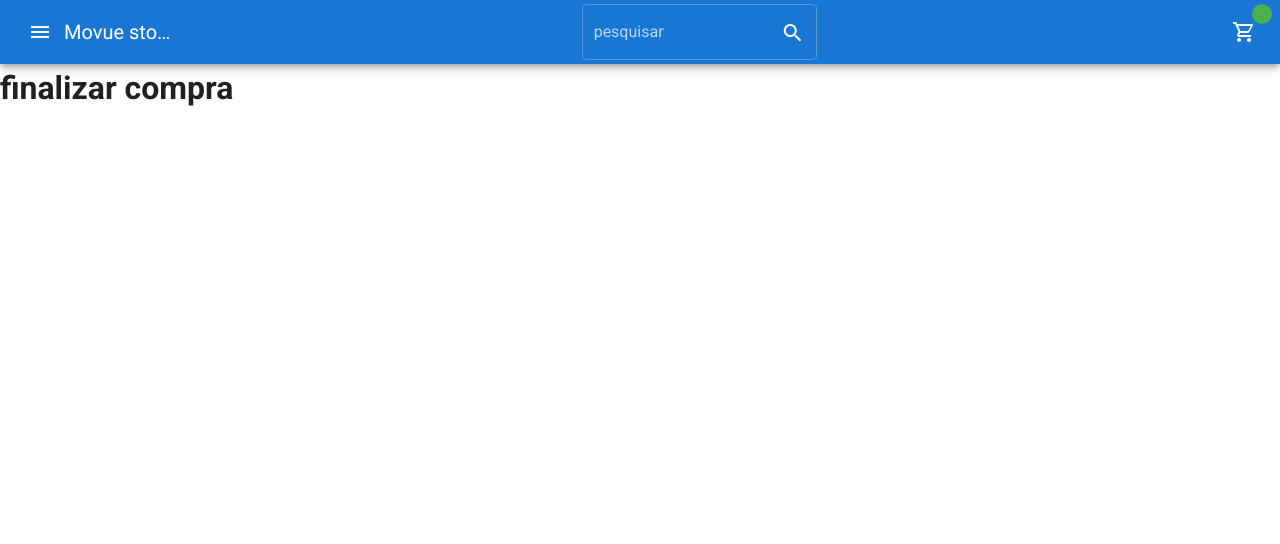
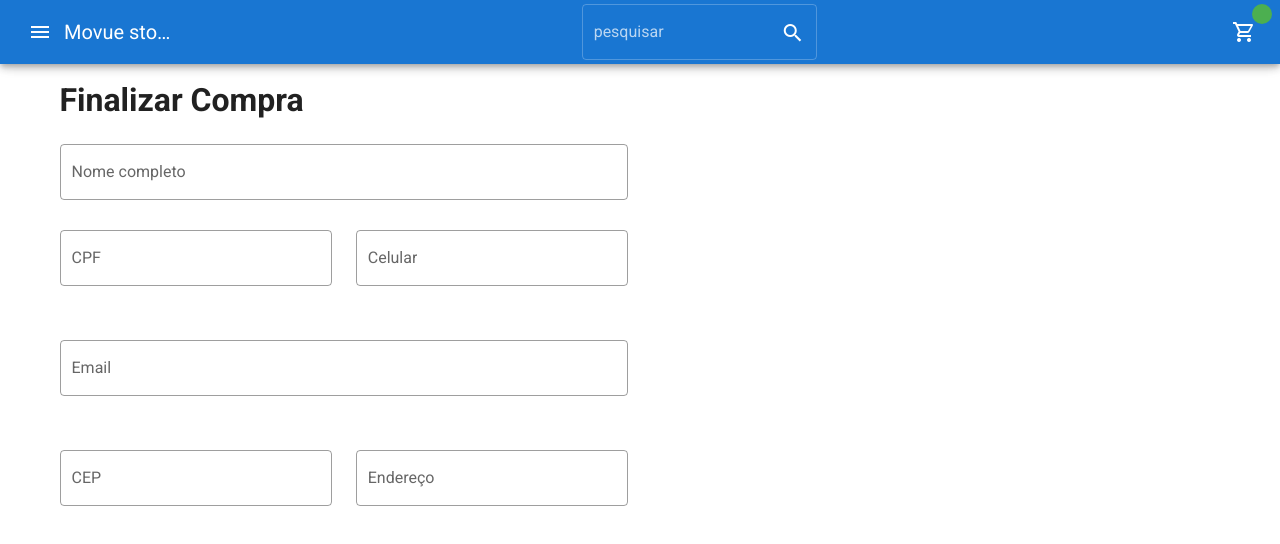
Before and after one commit to inaciogu/movue-store, a Vue app: page /purchase in a window 1280 px wide. Shown: the top 544 px of the page. Built offline with nearby package versions, Linux system fonts and the light colour scheme.

Commit message:
feat: Purchase form with validations and feedback

```diff
--- a/src/components/PurchaseForm.vue
+++ b/src/components/PurchaseForm.vue
@@ -1,13 +1,188 @@
 <template>
-  <v-form>
-    <h1>finalizar compra</h1>
-  </v-form>
+  <v-container>
+    <h1>Finalizar Compra</h1>
+    <v-form ref="form" lazy-validation class="my-5">
+      <v-row>
+        <v-col md="6" sm="12">
+          <v-text-field
+            v-model="name"
+            :rules="nameRules"
+            label="Nome completo"
+            outlined
+          />
+          <v-row>
+            <v-col>
+              <v-text-field
+                v-model="cpf"
+                :rules="cpfRules"
+                label="CPF"
+                outlined
+              />
+            </v-col>
+            <v-col>
+              <v-text-field
+                v-model="cel"
+                :rules="celRules"
+                label="Celular"
+                outlined
+              />
+            </v-col>
+          </v-row>
+          <v-row>
+            <v-col>
+              <v-text-field
+                v-model="email"
+                :rules="emailRules"
+                label="Email"
+                outlined
+              />
+            </v-col>
+          </v-row>
+          <v-row>
+            <v-col>
+              <v-text-field
+                v-model="cep"
+                :rules="cepRules"
+                label="CEP"
+                outlined
+              />
+            </v-col>
+            <v-col>
+              <v-text-field
+                v-model="address"
+                :rules="addressRules"
+                label="Endereço"
+                outlined
+              />
+            </v-col>
+          </v-row>
+        </v-col>
+        <v-col>
+          <v-list>
+            <v-list-item :key="item.id" v-for="item in cart">
+              <v-list-item-group
+                style="width: 100%"
+                class="d-flex justify-space-between align-center py-2"
+              >
+                <v-avatar class="mr-1" rounded size="46">
+                  <v-img
+                    :src="`https://image.tmdb.org/t/p/original/${item.backdrop_path}`"
+                  />
+                </v-avatar>
+                <v-list-item-title>
+                  {{ item.titlde }}
+                </v-list-item-title>
+                <v-list-item-subtitle align="center">
+                  {{ formatter(item.price) }}
+                </v-list-item-subtitle>
+                <v-list-item-subtitle align="center">
+                  {{ item.quantity }}
+                </v-list-item-subtitle>
+                <v-btn icon @click="removeItem(item.id)">
+                  <v-icon>mdi-delete-outline</v-icon>
+                </v-btn>
+              </v-list-item-group>
+            </v-list-item>
+            <v-footer
+              v-if="cart.length > 0"
+              class="d-flex flex-column align-center align-self-end"
+            >
+              <div
+                style="width: 100%"
+                class="d-flex justify-space-between align-center"
+              >
+                <p>Total:</p>
+                <p style="font-weight: bold">{{ formatter(totalPrice) }}</p>
+              </div>
+              <v-btn
+                @click="submitForm"
+                style="width: 100%"
+                elevation="5"
+                color="primary"
+                >Finalizar compra
+              </v-btn>
+            </v-footer>
+          </v-list>
+        </v-col>
+      </v-row>
+    </v-form>
+    <v-dialog v-model="dialog" width="500">
+      <v-card class="align-center">
+        <v-card-title class="text-h5 grey lighten-2">
+          {{ `Obrigado ${name}` }}
+        </v-card-title>
+
+        <v-card-text class="pa-5">
+          Sua compra foi realizada com sucesso!
+        </v-card-text>
+
+        <v-divider></v-divider>
+
+        <v-card-actions>
+          <v-spacer></v-spacer>
+          <v-btn color="primary" to="/" @click="dialog = false"> Voltar para loja </v-btn>
+        </v-card-actions>
+      </v-card>
+    </v-dialog>
+  </v-container>
 </template>
 
 <script lang="ts">
 import Vue from 'vue';
+import { mapGetters, mapState } from 'vuex';
+
+const { format } = new Intl.NumberFormat('pt-BR', {
+  style: 'currency',
+  currency: 'BRL',
+});
 
 export default Vue.extend({
   name: 'PurchaseForm',
+
+  data: () => ({
+    formatter: format,
+    dialog: false,
+    name: '',
+    nameRules: [(v: string) => !!v || 'Nome é obrigatório'],
+    email: '',
+    emailRules: [
+      (v: string) => !!v || 'E-mail é obrigatório',
+      (v: string) => /.+@.+/.test(v) || 'E-mail deve ser válido',
+    ],
+    cpf: '',
+    cpfRules: [
+      (v: string) => !!v || 'CPF é obrigatório',
+      (v: string) => v.length === 11 || 'CPF deve ser válido',
+    ],
+    cel: '',
+    celRules: [(v: string) => !!v || 'Telefone é obrigatório'],
+    address: '',
+    addressRules: [(v: string) => !!v || 'Endereço é obrigatório'],
+    cep: '',
+    cepRules: [(v: string) => !!v || 'CEP é obrigatório'],
+  }),
+
+  computed: {
+    ...mapState(['cart']),
+    ...mapGetters({
+      totalPrice: 'totalPrice',
+    }),
+    totalPrice: {
+      get() {
+        return this.$store.getters.totalPrice;
+      },
+    },
+  },
+
+  methods: {
+    removeItem(id: number) {
+      this.$store.commit('removeItem', id);
+    },
+    submitForm() {
+      if ((this.$refs.form as Vue & { validate: () => boolean }).validate()) {
+        this.dialog = true;
+      }
+    },
+  },
 });
 </script>
```
